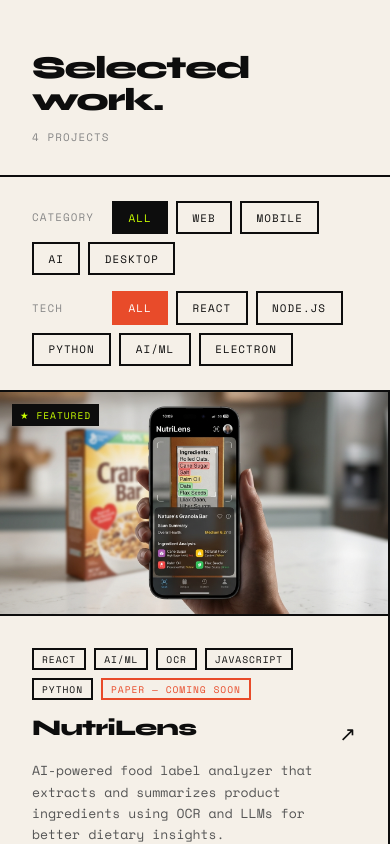
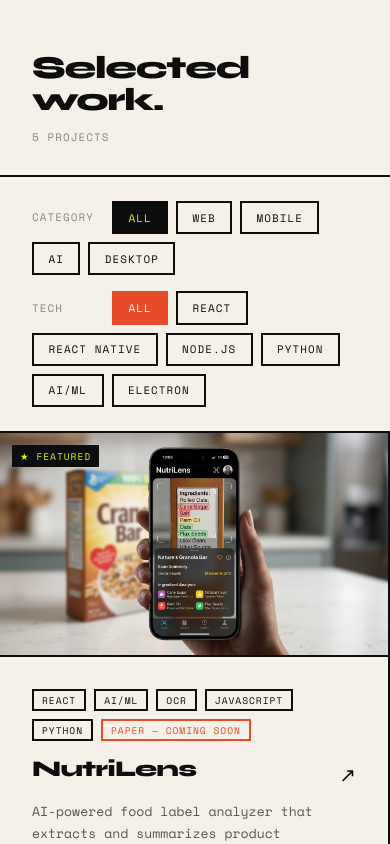
Before and after one commit to AradwadTushar/Portfolio, a React (Vite) app: page / in a window 390 px wide. Shown: the part 1800-2644 px from the top of the page. Built offline with nearby package versions, Linux system fonts and the light colour scheme.

Commit message:
feat: add StudyTracker mobile project and support multi-category project filtering

```diff
--- a/src/components/sections/Projects.jsx
+++ b/src/components/sections/Projects.jsx
@@ -11,7 +11,7 @@
  */
 
 const CATEGORIES = ['All', 'Web', 'Mobile', 'AI', 'Desktop']
-const TECH_TAGS   = ['All', 'React', 'Node.js', 'Python', 'AI/ML', 'Electron']
+const TECH_TAGS   = ['All', 'React', 'React Native', 'Node.js', 'Python', 'AI/ML', 'Electron']
 
 export default function Projects() {
   const [activeCategory, setActiveCategory] = useState('All')
@@ -19,7 +19,8 @@
 
   const filteredProjects = useMemo(() => {
     return projects.filter((p) => {
-      const catMatch  = activeCategory === 'All' || p.category === activeCategory
+      const catMatch  = activeCategory === 'All' ||
+        (Array.isArray(p.category) ? p.category.includes(activeCategory) : p.category === activeCategory)
       const techMatch = activeTech     === 'All' || p.tech.includes(activeTech)
       return catMatch && techMatch
     })
--- a/src/data/projects.js
+++ b/src/data/projects.js
@@ -36,26 +36,26 @@
     title: "NutriLens",
     description:
       "AI-powered food label analyzer that extracts and summarizes product ingredients using OCR and LLMs for better dietary insights.",
-    category: "AI",
+    category: ["AI", "Web"],
     tech: ["React", "AI/ML", "OCR", "JavaScript", "Python"],
-    github: "https://github.com/AradwadTushar/NutriLens---An-Ingredient-Scanner-", // ← replace with real URL
+    github: "https://github.com/AradwadTushar/NutriLens---An-Ingredient-Scanner-",
     liveUrl: "https://drive.google.com/file/d/1nmPrRFSIGwnWIaKynPd3_0XXLAPOZJ8t/view?usp=drive_link",
-    image: "/images/projects/nutrilens.jpg",     // ← add your screenshot here
+    image: "/images/projects/nutrilens.jpg",
     featured: true,
-    caseStudyUrl: "https://drive.google.com/file/d/1ySgw6A2Jm1yFiffbgImRvOrUp0wekvWw/view?usp=sharing", // ← replace with your real Google Drive link
-    paperStatus: "drafting",                      // "drafting" | "submitted" | "published" | null
-    paperUrl: "https://drive.google.com/file/d/1ySgw6A2Jm1yFiffbgImRvOrUp0wekvWw/view?usp=drive_link",                               // only needed when paperStatus = "published"
+    caseStudyUrl: "https://drive.google.com/file/d/1ySgw6A2Jm1yFiffbgImRvOrUp0wekvWw/view?usp=sharing",
+    paperStatus: "drafting",
+    paperUrl: "https://drive.google.com/file/d/1ySgw6A2Jm1yFiffbgImRvOrUp0wekvWw/view?usp=drive_link",
   },
   {
     id: 2,
     title: "Salon Management App",
     description:
       "Desktop application for managing salon billing, services, and customer communication through an integrated dashboard.",
-    category: "Desktop",
+    category: ["Desktop"],
     tech: ["Electron", "JavaScript", "Node.js"],
-   github: "https://github.com/AradwadTushar/Salon-Management-App", // ← replace with real URL
+    github: "https://github.com/AradwadTushar/Salon-Management-App",
     liveUrl: null,
-    image: "/images/projects/salon-app.jpg",     // ← add your screenshot here
+    image: "/images/projects/salon-app.jpg",
     featured: false,
   },
   {
@@ -63,7 +63,7 @@
     title: "ResumeIQ AI",
     description:
       "AI-powered resume builder, ATS optimization & analytics engine featuring a live document editor, Jinja2/WeasyPrint rendering, and local PDF parsing.",
-    category: "AI",
+    category: ["AI", "Web"],
     tech: ["React", "Python", "AI/ML", "FastAPI", "PostgreSQL", "Clerk"],
     github: "https://github.com/AradwadTushar/AI-Based-Resume-Builder-and-Analyzer",
     liveUrl: "https://resumeiq-ai.pages.dev/",
@@ -76,13 +76,26 @@
     title: "E-Commerce Storefront",
     description:
       "A clean, modern e-commerce storefront with product filtering, dynamic cart management, and interactive checkout systems.",
-    category: "Web",
+    category: ["Web"],
     tech: ["React", "Node.js", "JavaScript"],
     github: "https://github.com/AradwadTushar/E-commerse",
     liveUrl: null,
     image: "/images/projects/ecommerce.jpg",
     featured: false,
   },
+  {
+    id: 5,
+    title: "StudyTracker",
+    description:
+      "Offline-first React Native (Expo) study management app for competitive exams featuring syllabus parsing, state-aware AI study companion (Pip), and local quizzes.",
+    category: ["Mobile", "AI"],
+    tech: ["React Native", "Expo", "Zustand", "AsyncStorage", "KaTeX"],
+    github: "https://github.com/AradwadTushar/StudyTracker",
+    liveUrl: "https://drive.google.com/file/d/13je_EfqXosmHbDmci_me22YbBX5cHMBO/view?usp=drivesdk",
+    image: "/images/projects/studytracker.jpg",
+    featured: false,
+    caseStudyUrl: "https://drive.google.com/file/d/1in--yRFxUlP-XP8OUxcN-6-QzA-OpHrz/view?usp=drive_link",
+  },
 ]
 
 export default projects
```
Also changed, not shown: public/images/projects/studytracker.jpg (added).
